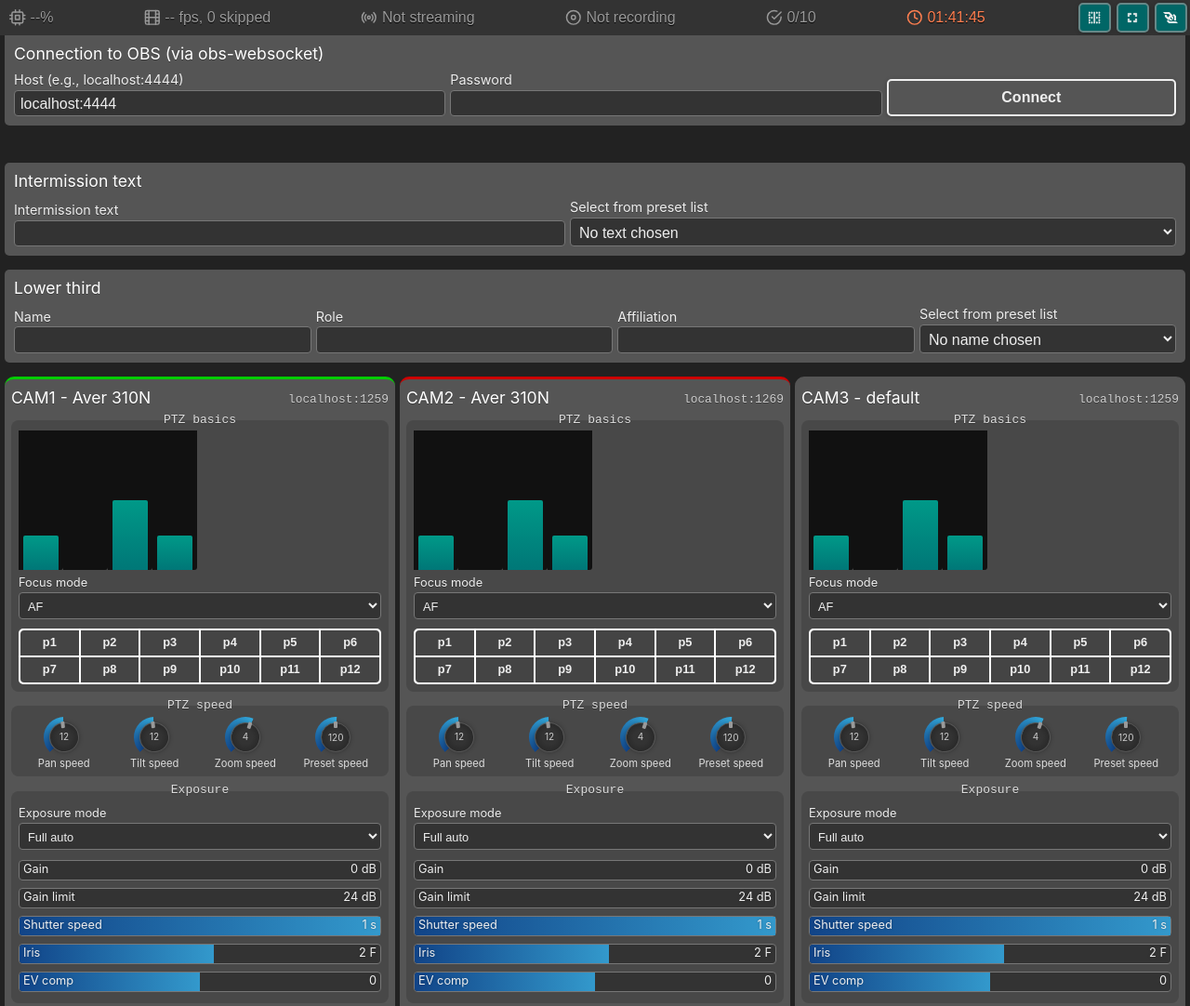
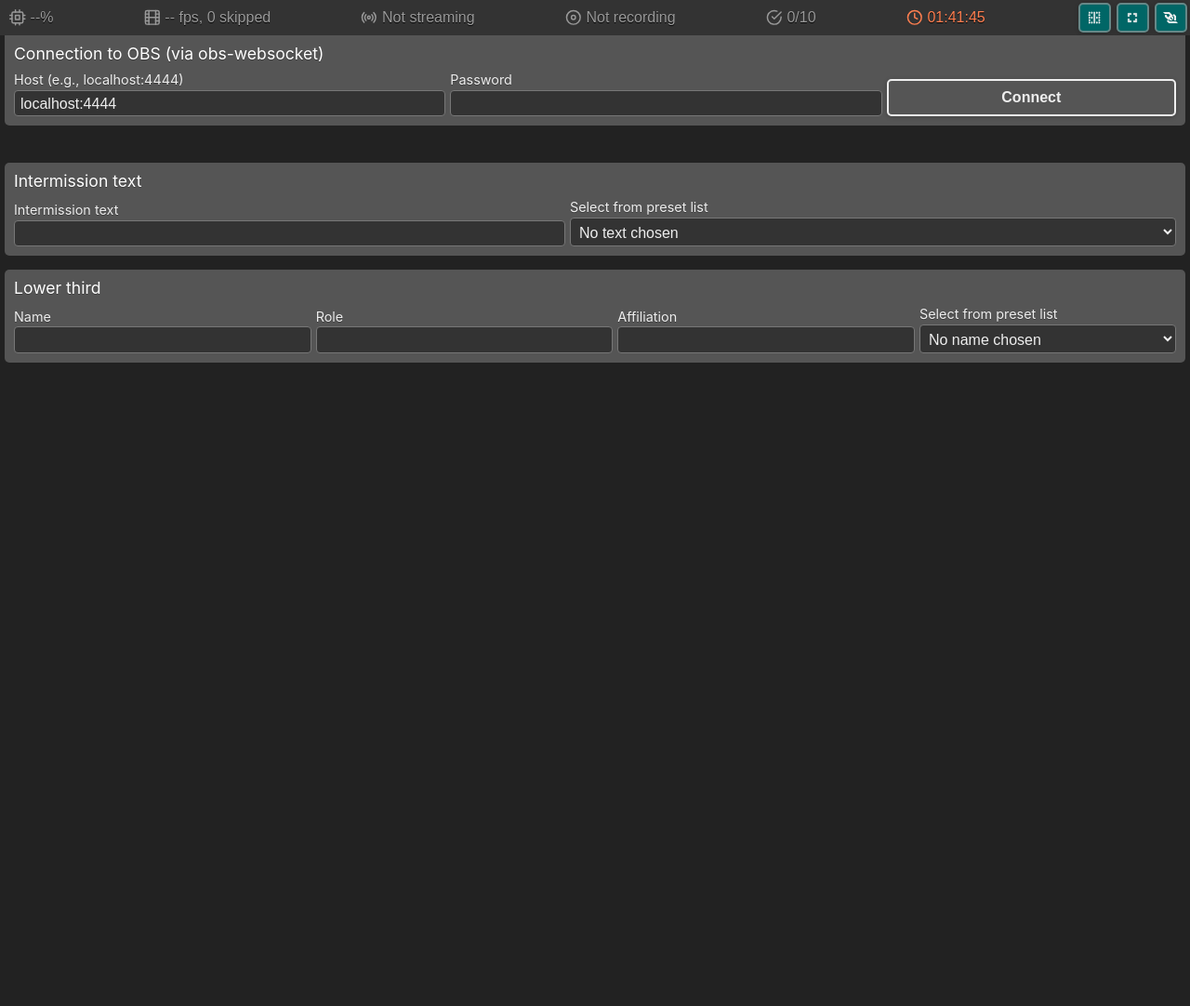
Before and after one commit to dvangennip/web_remote_for_OBS, a plain HTML site: page index.html in a window 1280 px wide. Shown: the top 1082 px of the page at 93% size. After the commit the page ends 800 px from the top, so only its background shows below. Drawn offline with Linux system fonts and the light colour scheme.

Commit message:
CCU code cleanup

```diff
--- a/ccu.js
+++ /dev/null
@@ -1,323 +0,0 @@
-class CCU {
-	constructor (index, element) {
-		this.index    = index || 0;
-		this.el       = element || document.createElement('ccu');
-
-		// use auto-discovery of cameras rather than fixed settings?
-
-		this.address  = this.el.getAttribute('data-address') || 'localhost';
-		this.port     = parseInt(this.el.getAttribute('data-port')) || 1259;
-		this.camera   = this.el.getAttribute('data-camera') || 'default';
-
-		// title
-		this.title_el = Element.make('h4', {
-			'innerHTML': '<span>CAM' + (this.index+1) + ' - ' + this.camera + '</span><span>' + this.address + ':' + this.port + '</span>'
-		})
-		this.el.appendChild(this.title_el);
-
-		// TODO feed this in from specific camera file
-		this.settings = {
-			'name'                 : 'Aver 310N',
-			'protocol'             : 'visca-ip',
-			'pan_position'         : {'format': 'number', 'min': -130, 'max':  130, 'step':  1, 'value':   0, 'unit': 'º',       'label': 'Pan position'},
-			'tilt_position'        : {'format': 'number', 'min':  -30, 'max':   90, 'step':  1, 'value':   0, 'unit': 'º',       'label': 'Tilt position'},
-			'zoom_position'        : {'format': 'number', 'min':    0, 'max': 4000, 'step':  1, 'value':   0, 'unit': undefined, 'label': 'Zoom position'},
-			'pan_speed'            : {'format': 'number', 'min':    1, 'max':   24, 'step':  1, 'value':  12, 'unit': undefined, 'label': 'Pan speed'},
-			'tilt_speed'           : {'format': 'number', 'min':    1, 'max':   24, 'step':  1, 'value':  12, 'unit': undefined, 'label': 'Tilt speed'},
-			'zoom_speed'           : {'format': 'number', 'min':    0, 'max':    7, 'step':  1, 'value':   4, 'unit': undefined, 'label': 'Zoom speed'},
-			'presets'              : 255,
-			'preset_speed'         : {'format': 'number', 'min':   40, 'max':  200, 'step': 40, 'value': 120, 'unit': 'º/sec',   'label': 'Preset speed'},//actual 0-5
-			'gain'                 : {'format': 'number', 'min':    0, 'max':   48, 'step':  1, 'value':   0, 'unit': 'dB',      'label': 'Gain'}, //actual: 2x 0-F
-			'gain_limit_level'     : {'format': 'number', 'min':   24, 'max':   48, 'step':  1, 'value':  24, 'unit': 'dB',      'label': 'Gain limit'}, //24-48 dB //actual 4-F
-			'shutter_speed'        : {'format': 'number', 'min': 1/32e5, 'max': 1, 'step':   1, 'value':   1, 'unit': 's',       'label': 'Shutter speed'},
-			'iris'                 : {'format': 'number', 'min':  1.3, 'max': 2.6, 'step': 0.1, 'value':   2, 'unit': 'F',       'label': 'Iris'},
-			'auto_exposure_mode'   : {'format': 'select', 'label': 'Exposure mode', 'value': 'a', 'options': [
-										{'v': 'a', 'l': 'Full auto'},
-										{'v': 'i', 'l': 'Iris priority'},
-										{'v': 's', 'l': 'Shutter priority'},
-										{'v': 'm', 'l': 'Manual'}
-									]},
-			'exposure_compensation': {'format': 'number', 'min': -7, 'max':   7,  'step': 1, 'value':    0, 'unit': undefined, 'label': 'EV comp'}, //2x 0-F
-			'focus_position'       : {'format': 'number', 'min':  0, 'max': 4000, 'step': 1, 'value': 1000, 'unit': undefined, 'label': 'Focus position'},
-			// 'focus_near_limit'     :, // in meters
-			'focus_mode'           : {'format': 'select', 'label': 'Focus mode', 'value': 'a', 'options': [
-										{'v': 'a', 'l': 'AF'},
-										{'v': 'm', 'l': 'MF'},
-										{'v': 'am', 'l': 'A/M'}
-									]},
-			'white_balance_mode'   : {'format': 'select', 'label': 'White balance mode', 'value': 'a', 'options': [
-										{'v': 'a', 'l': 'Auto'},
-										{'v': 'i', 'l': 'Indoor'},
-										{'v': 'o', 'l': 'Outdoor'},
-										{'v': 'p', 'l': 'One Push WB'},
-										{'v': 'm', 'l': 'Manual'}
-									]},
-			// unsupported via VISCA but in web UI?
-			// 'white_balance'        :
-			// 'rgain', //0-255 step 1
-			// 'bgain', //0-255 step 1
-			// 'saturation', //0-10 step 1
-			// 'contrast', //0-4 step 1
-			// 'sharpness', //0-3 step 1
-			// 'noise_filter'         :,
-			'video_format'         : {'format': 'select', 'label': 'Video format', 'cmd': '8x 01 7E 01 1E 0p 0q FF', 'value': 'p:0;q:2', 'options': [
-										{'v': 'p:0;q:0', 'l': '1920 x 1080p/59.94'},
-										{'v': 'p:0;q:2', 'l': '1920 x 1080p/29.97'},
-										{'v': 'p:0;q:3', 'l': '1920 x 1080i/59.94'},
-										{'v': 'p:0;q:4', 'l': '1280 x 720p/59.94' },
-										{'v': 'p:0;q:5', 'l': '1280 x 720p/29.97' },
-										{'v': 'p:0;q:8', 'l': '1920 x 1080p/50'   },
-										{'v': 'p:0;q:A', 'l': '1920 x 1080p/25'   },
-										{'v': 'p:0;q:B', 'l': '1920 x 1080i/50'   },
-										{'v': 'p:0;q:C', 'l': '1280 x720p/50'     },
-										{'v': 'p:0;q:D', 'l': '1280 x 720p/25'    }
-									]}
-		}
-
-		this.generate_elements();
-	}
-
-	generate_elements () {
-		// monitor
-		// TODO on/off mode or interval adjustment
-		// TODO integrate vectorscope?
-
-		// joystick control? indicator
-
-		let ptz_field_el = Element.make('fieldset', {'innerHTML': '<legend>PTZ basics</legend>'});
-		this.el.appendChild(ptz_field_el);
-
-		let ptz_inner_el = Element.make('div', {'className': 'ccu-setting-row'});
-		ptz_field_el.appendChild(ptz_inner_el);
-
-		// focus
-		if ('focus_position' in this.settings) {
-			// TODO vertical slider
-			this.generate_single_element('focus_position', ptz_inner_el, 'fader');
-		}
-
-		// zoom
-		if ('zoom_position' in this.settings) {
-			// TODO vertical slider
-			this.generate_single_element('zoom_position', ptz_inner_el, 'fader');
-		}
-
-		// pan-tilt
-		if ('pan_position' in this.settings && 'tilt_position' in this.settings) {
-			// TODO improve UI
-			this.generate_single_element('pan_position',  ptz_inner_el, 'fader');
-			this.generate_single_element('tilt_position', ptz_inner_el, 'fader');
-		}
-
-		// focus_mode
-		if ('focus_mode' in this.settings) {
-			this.generate_single_element('focus_mode', ptz_field_el);
-		}
-
-		// presets
-		if ('presets' in this.settings) {
-			let presets_el = Element.make('div', {
-				'className': 'filter-setting-wrapper ccu-preset-wrapper'
-			});
-
-			for (var i = 0; i < Math.min(this.settings['presets'],12); i++) {
-				let btn_el = Element.make('button', {
-					'id': 'cam_' + this.index + '_preset_btn_' + i,
-					'innerHTML': 'p' + (i+1),
-					'data-preset': i,
-					'events': {
-						'input': function (e) {
-							e.preventDefault();
-							// TODO
-						},
-						'contextmenu': function (e) {
-							e.preventDefault();
-							// TODO
-						}
-					}
-				});
-
-				presets_el.appendChild(btn_el);
-			}
-
-			ptz_field_el.appendChild(presets_el);
-		}
-
-		// ptz speeds
-		let ptz_speed_field_el = Element.make('fieldset', {
-			'innerHTML': '<legend>PTZ speed</legend>',
-			'className': 'row'
-		});
-		this.el.appendChild(ptz_speed_field_el);
-
-		if ('pan_speed' in this.settings) {
-			this.generate_single_element('pan_speed', ptz_speed_field_el, 'knob');
-		}
-		if ('tilt_speed' in this.settings) {
-			this.generate_single_element('tilt_speed', ptz_speed_field_el, 'knob');
-		}
-		if ('zoom_speed' in this.settings) {
-			this.generate_single_element('zoom_speed', ptz_speed_field_el, 'knob');
-		}
-		if ('preset_speed' in this.settings) {
-			this.generate_single_element('preset_speed', ptz_speed_field_el, 'knob');
-		}
-
-		// exposure mode
-		let exposure_field_el = Element.make('fieldset', {'innerHTML': '<legend>Exposure</legend>'});
-		this.el.appendChild(exposure_field_el);
-
-		if ('auto_exposure_mode' in this.settings) {
-			this.generate_single_element('auto_exposure_mode', exposure_field_el);
-		}
-
-		// gain, shutter, iris, EV
-		if ('gain' in this.settings) {
-			this.generate_single_element('gain', exposure_field_el);
-
-			if ('gain_limit_level' in this.settings) {
-				this.generate_single_element('gain_limit_level', exposure_field_el);
-			}
-		}
-		if ('shutter_speed' in this.settings) {
-			this.generate_single_element('shutter_speed', exposure_field_el);
-		}
-		if ('iris' in this.settings) {
-			this.generate_single_element('iris', exposure_field_el);
-		}
-		if ('exposure_compensation' in this.settings) {
-			this.generate_single_element('exposure_compensation', exposure_field_el);
-		}
-
-		// colour
-		let colour_field_el = Element.make('fieldset', {'innerHTML': '<legend>Colour</legend>'});
-		this.el.appendChild(colour_field_el);
-
-		// white balance
-		if ('white_balance_mode' in this.settings) {
-			this.generate_single_element('white_balance_mode', colour_field_el);
-		}
-
-		// other colour processing
-
-		// misc settings - check whichever valid setting isn't covered above
-		let misc_field_el = Element.make('fieldset', {'innerHTML': '<legend>Misc settings</legend>'});
-		this.el.appendChild(misc_field_el);
-
-		for (var key in this.settings) {
-			let s = this.settings[key];
-
-			if (s['format'] && !s['in_UI']) {
-				this.generate_single_element(key, misc_field_el);
-			}
-		}
-	}
-
-	generate_single_element (setting_key, parent_element, input_hint) {
-		let s        = this.settings[setting_key];
-		let input_el = undefined;
-
-		// wrapper
-		let s_el = Element.make('div', {
-			'className': 'filter-setting-wrapper'
-		});
-
-		if (s.format == 'number') {
-			if (input_hint === 'knob') {
-				input_el = new Knob(  'ccu' + this.index + '_s_' + setting_key, s.min, s.max, s.step, s.unit, s.label);
-			} else if (input_hint === 'fader') {
-				input_el = new Fader( 'ccu' + this.index + '_s_' + setting_key, s.min, s.max, s.step, s.unit, s.label);
-			} else {
-				input_el = new Slider('ccu' + this.index + '_s_' + setting_key, s.min, s.max, s.step, s.unit, s.label);
-			}
-			input_el.set(s.value);
-
-			input_el = input_el.get_element();
-
-			input_el.addEventListener('change', function (e) {
-				// update in internal data if changed
-				// if (this.settings[ e.target.getAttribute('data-setting') ].value != e.value) {
-				// 	this.settings[ e.target.getAttribute('data-setting') ].value = e.value;
-
-				// // 	// request remote update
-				// // 	this.set_filter_setting(e.setting, e.value);
-				// }
-			}.bind(this));
-		} else if (s.format == 'select' || s.format == 'indexed' || s.format == 'boolean') {
-			let option_els = [];
-			let selectedIndex = 0;
-
-			for (let i = 0; i < s.options.length; i++) {
-				option_els.push( Element.make('option', {'value': s.options[i]['v'], 'innerHTML': s.options[i]['l']}) );
-				if (s.options[i]['v'] == s.value) {
-					selectedIndex = i;
-				}
-			}
-
-			input_el = Element.make('select', {
-				'elements'        : option_els,
-				'id'              : 'ccu' + this.index + '_s_' + setting_key,
-				'name'            : 'ccu' + this.index + '-s-' + setting_key,
-				'data-unit'       : s.unit,
-				'data-setting'    : setting_key,
-				'data-format'     : s.format,
-				'events'          : {
-					'input': function (e) {
-						let val = e.target.value;
-						if (e.target.getAttribute('data-format') === 'indexed') {
-							val = parseFloat(val);
-						}
-						else if (e.target.getAttribute('data-format') === 'boolean') {
-							val = (val === 'true') ? true : false;
-						}
-
-						// update in internal data
-						this.settings[ e.target.getAttribute('data-setting') ] = val;
-
-						// request remote update
-						// this.set_filter_setting(e.target.getAttribute('data-setting'), val)
-					}.bind(this)
-				}
-			});
-
-			// need to explicitly set the chosen value by its index
-			input_el.selectedIndex = selectedIndex;
-		}
-
-		if (s.format != 'number') {
-			let label_el = Element.make('label', {
-				'innerHTML': '<span>' + s.label + '</span',
-				'className': 'filter-setting-label'
-			});
-
-			s_el.appendChild(label_el);
-		}
-		s_el.appendChild(input_el);
-
-		if (parent_element) {
-			parent_element.appendChild(s_el);
-		} else {
-			this.el.appendChild(s_el);
-		}
-
-		// register we've added this element
-		this.settings[setting_key]['in_UI'] = true;
-	}
-
-	update () {
-		// update preview/program class based on obs data
-	}
-
-	prepare_command (hex_string, p, q, r, s) {
-		// hex_string.replace()
-	}
-
-}
-
-window.addEventListener('pageshow', function () {
-	ccus = document.getElementsByTagName('ccu');
-
-	for (var i = 0; i < ccus.length; i++) {
-		ccus[i] = new CCU(i, ccus[i]);
-	}
-})
--- a/index.html
+++ b/index.html
@@ -231,10 +231,5 @@
 			</div>
 		</li>
 	</ul>
-	<div id="camera_list" class="camera-list">
-		<ccu class="preview" data-address="localhost" data-port="1259" data-camera="Aver 310N"></ccu>
-		<ccu class="program" data-address="localhost" data-port="1269" data-camera="Aver 310N"></ccu>
-		<ccu></ccu>
-	</div>
 </body>
 </html>
```
Also changed, not shown: README.md.
